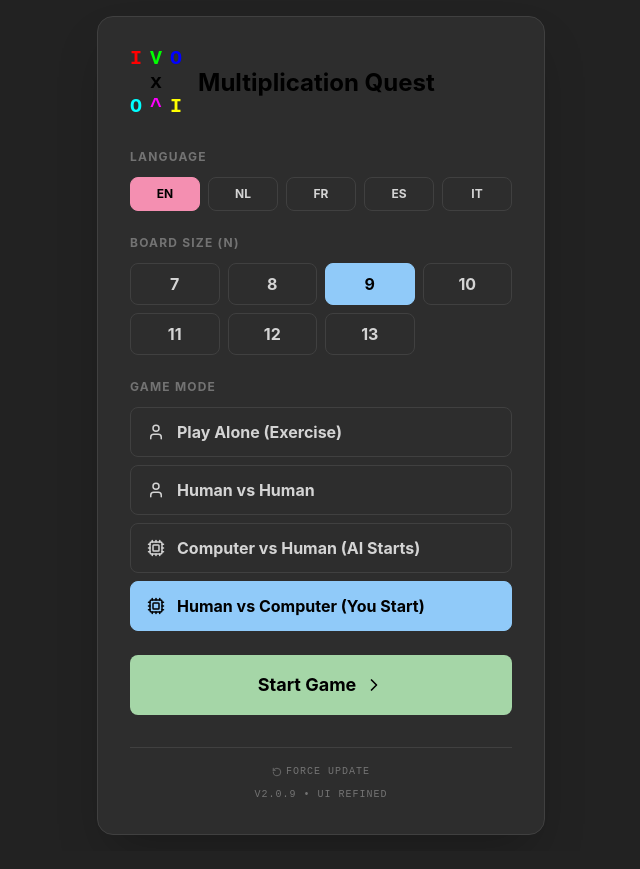
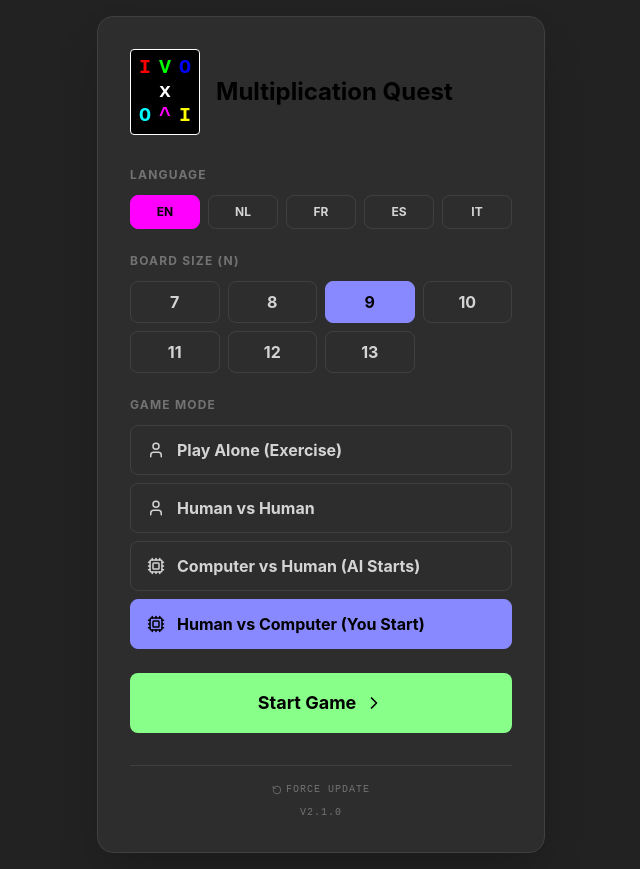
Before and after one commit to NofanTasi/Ivo-s-Game, a React (Vite) app: page / in a window 1280 px wide. Shown: the whole page, without its empty margins (319-959 px from the left). Built offline with nearby package versions, Linux system fonts and the light colour scheme.

Commit message:
feat: Refine IVO logo colors and styles
Updated the IVO logo's color palette and added a background and border to improve its visual prominence within the application's UI. Also adjusted several soft UI color variables for better contrast.

```diff
--- a/src/App.tsx
+++ b/src/App.tsx
@@ -305,14 +305,14 @@ export default function App() {
         >
           <div className="flex items-center gap-4 mb-8">
             {/* Custom IVO Logo */}
-            <div className="font-mono leading-none select-none text-xl">
+            <div className="font-mono leading-none select-none text-xl bg-black border border-white p-2 rounded">
               <div className="flex gap-2 mb-1">
                 <span className="text-[var(--color-vivid-red)] font-black">I</span>
                 <span className="text-[var(--color-vivid-green)] font-black">V</span>
                 <span className="text-[var(--color-vivid-blue)] font-black">O</span>
               </div>
               <div className="flex justify-center mb-1">
-                <span className="text-[var(--color-pure-black)] font-black">x</span>
+                <span className="text-white font-black">x</span>
               </div>
               <div className="flex gap-2">
                 <span className="text-[var(--color-vivid-cyan)] font-black">O</span>
@@ -418,7 +418,7 @@ export default function App() {
               <RotateCcw size={10} /> {t.forceUpdate}
             </button>
             <p className="text-[10px] font-mono text-[var(--color-gray-500)] uppercase tracking-widest">
-              v2.0.9 • UI Refined
+              v2.1.0
             </p>
           </div>
         </motion.div>
@@ -439,14 +439,14 @@ export default function App() {
       <div className="max-w-7xl mx-auto mb-8 flex justify-between items-center">
         <div className="flex items-center gap-6">
           {/* Custom IVO Logo */}
-          <div className="font-mono leading-none select-none">
+          <div className="font-mono leading-none select-none bg-black border border-white p-2 rounded">
             <div className="flex gap-2 mb-1">
               <span className="text-[var(--color-vivid-red)] font-black">I</span>
               <span className="text-[var(--color-vivid-green)] font-black">V</span>
               <span className="text-[var(--color-vivid-blue)] font-black">O</span>
             </div>
             <div className="flex justify-center mb-1">
-              <span className="text-[var(--color-pure-black)] font-black">x</span>
+              <span className="text-white font-black">x</span>
             </div>
             <div className="flex gap-2">
               <span className="text-[var(--color-vivid-cyan)] font-black">O</span>
@@ -701,7 +701,7 @@ export default function App() {
           >
             <RotateCcw size={10} /> {t.forceUpdate}
           </button>
-          <p>v2.0.9 • UI Refined</p>
+          <p>v2.1.0</p>
         </div>
       </div>
     </div>
--- a/src/index.css
+++ b/src/index.css
@@ -17,12 +17,12 @@
   --color-vivid-yellow: #ffff00;
 
   /* Soft UI Colors */
-  --color-soft-red: #ef9a9a;
-  --color-soft-green: #a5d6a7;
-  --color-soft-blue: #90caf9;
-  --color-soft-cyan: #80deea;
-  --color-soft-magenta: #f48fb1;
-  --color-soft-yellow: #fff59d;
+  --color-soft-red: #ff8888;
+  --color-soft-green: #88ff88;
+  --color-soft-blue: #8888ff;
+  --color-soft-cyan: #00ffff;
+  --color-soft-magenta: #ff00ff;
+  --color-soft-yellow: #888844;
 
   /* Pure BW */
   --color-pure-black: #000000;
```
